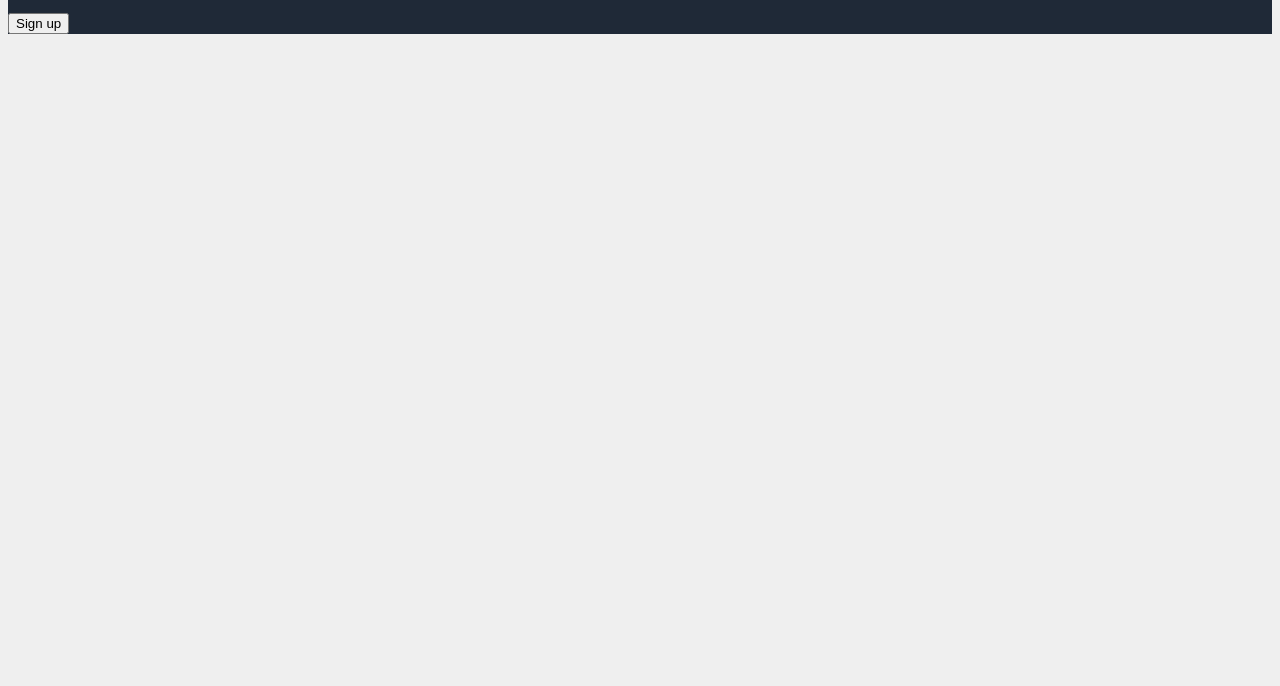
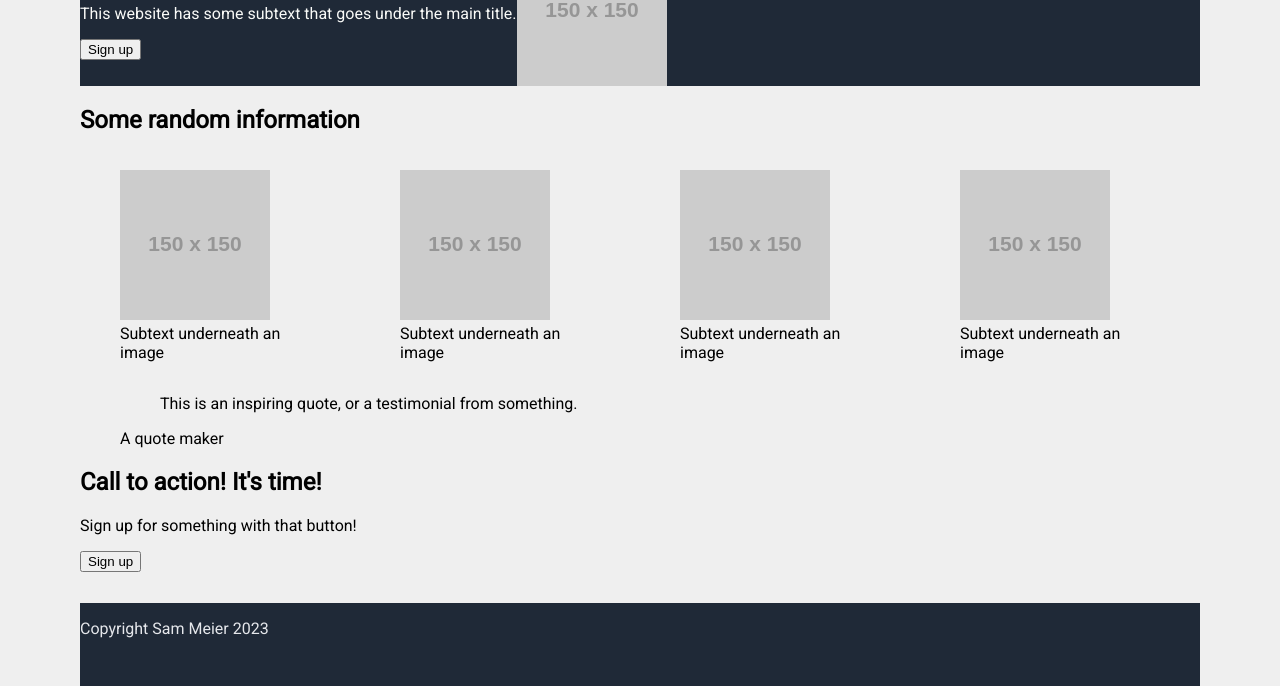
Before and after one commit to ssmeier/odin-project-repo, a plain HTML site: page odin-landing-page/index.html in a window 1280 px wide. Shown: the part 114-800 px from the top of the page. Drawn offline with Linux system fonts and the light colour scheme; placeholder pictures from the web are drawn by us.

Commit message:
testing flexbox

```diff
--- a/odin-landing-page/index.html
+++ b/odin-landing-page/index.html
@@ -5,6 +5,8 @@
     <meta http-equiv="X-UA-Compatible" content="IE=edge">
     <meta name="viewport" content="width=device-width, initial-scale=1.0">
     <link rel="stylesheet" href="styles.css">
+    <link rel="preconnect" href="https://fonts.googleapis.com"><link rel="preconnect" href="https://fonts.gstatic.com" crossorigin><link href="https://fonts.googleapis.com/css2?family=Roboto:ital@0;1&display=swap" rel="stylesheet">
+    <style> @import url('https://fonts.googleapis.com/css2?family=Roboto:ital@0;1&display=swap'); </style>
     <title>Landing Page</title>
 </head>
 <body>
@@ -16,6 +18,7 @@
             <a href="">header link three</a>
         </nav>
     </header>
+    <main>
         <!-- Hero-->
         <section class="hero">
             <div>
@@ -23,8 +26,48 @@
                 <p>This website has some subtext that goes under the main title.</p>
                 <button>Sign up</button>
             </div>
-        <img src="" alt="palceholder image">
+            <img src="https://via.placeholder.com/150.png" alt="palceholder image">
         </section>
-
+        <!--Informational section-->
+        <section class="info">
+            <h1>Some random information</h1>
+            <div id=gallery>
+            <figure>
+                <img src="https://via.placeholder.com/150.png">
+                <figcaption>Subtext underneath an image</figcaption>
+            </figure>
+            <figure>
+                <img src="https://via.placeholder.com/150.png">
+                <figcaption>Subtext underneath an image</figcaption>
+            </figure>
+            <figure>
+                <img src="https://via.placeholder.com/150.png">
+                <figcaption>Subtext underneath an image</figcaption>
+            </figure>
+            <figure>
+                <img src="https://via.placeholder.com/150.png">
+                <figcaption>Subtext underneath an image</figcaption>
+            </figure>
+            </div>
+        </section>
+        <!--Quote-->
+        <section class="quote">
+            <figure>
+                <blockquote>
+                    This is an inspiring quote, or a testimonial from something.
+                </blockquote>
+                <figcaption>A quote maker</figcaption>
+            </figure>
+        </section>
+        <!--Call to action-->
+        <section class cta>
+            <h1>Call to action! It's time!</h1>
+            <p>Sign up for something with that button!</p>
+            <button>Sign up</button>
+        </section>
+    </main>
+    <footer>
+        <p>Copyright Sam Meier 2023</p>
+    </footer>
 </body>
 </html>
--- a/odin-landing-page/styles.css
+++ b/odin-landing-page/styles.css
@@ -4,23 +4,56 @@
     --hero-secondary-txt-color: #e5e7eb;
     --btn-color: #3882f6;
     --dark-txt-color: #1f2937;
+    font-family: 'Roboto', sans-serif;
 }
 
 body {
     background-color: #efefef;
+    margin: 0 5em 0 5em;
+    min-height: 100vh;
+    display: flex;
+    flex-direction: column;
+}
+
+main {
+    flex:1;
+    margin: 0;
 }
 
 header {
     display: flex;
     justify-content: space-between;
     background-color: var(--dark-bg-color);
+    min-height: 50px;
+}
+
+footer{
+    background-color: var(--dark-bg-color);
+    color: var(--hero-secondary-txt-color);
+    min-height: 50px;
+    flex: 1;
 }
 
 .hero {
     display: flex;
     background-color: var(--dark-bg-color);
+    color: var(--hero-main-txt-color);
 }
 
-.hero div {
+.info {
+    display: flex;
+    flex-direction: column;
 
 }
+
+#gallery {
+    display: flex;
+    flex-direction: row;
+    align-content: center;
+    flex: 1;
+}
+.quote {
+}
+
+.cta {
+}
```
Lines whose indentation alone changed are shown as unchanged.
